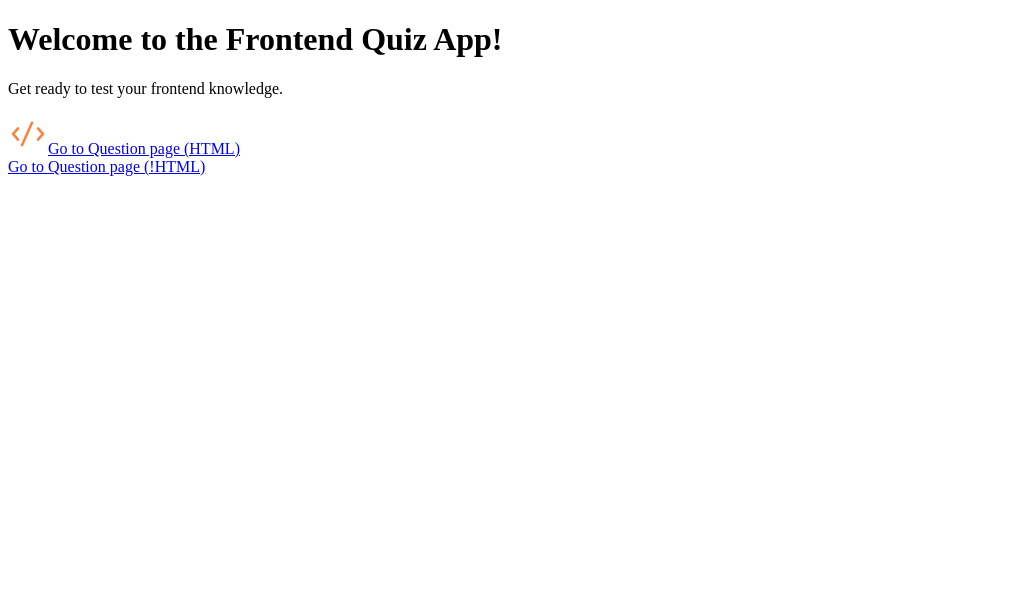
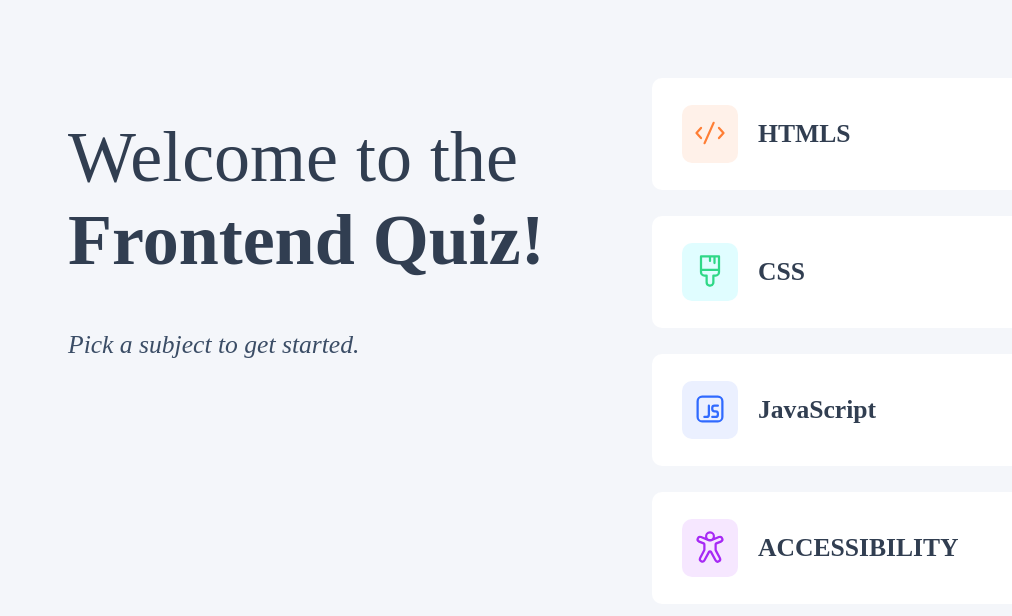
Before and after one commit to Oluwaz/Quiz-App, a React (Create React App) app: page / in a window 1280 px wide. Shown: the top 616 px of the page, without its empty margins (0-1012 px from the left). Built offline with nearby package versions, Linux system fonts and the light colour scheme.

Commit message:
phase-one

```diff
--- /dev/null
+++ b/src/components/welcomepage/welcome.css
@@ -0,0 +1,79 @@
+body {
+    background-color: #F4F6FA;
+}
+.Welcome{
+    padding: 60px;
+
+    display: flex ;
+
+}
+
+.Initial {
+    width: 50%;
+  }
+
+.Initial h1{
+    font-size: 4.5rem;
+    color: #313E51;
+}
+.Initial span{
+    font-weight: 10;
+}
+.Initial p{
+    font-size: 1.6rem;
+    font-style: italic;
+    color: #3B4D66;
+}
+.column-container {
+    display: flex;
+    flex-direction: column;
+    align-items: center;
+    gap: 1rem;
+    text-decoration: none;
+
+  }
+.img-div {
+  border-radius: 10px;
+  align-items: center;
+  border: #e5e7eb;
+  margin-left: 30px;
+  margin-right: 20px;
+  padding: 0;
+  border: 0;
+}
+  .column-container a {
+    text-decoration: none;
+    padding-top: 10px;
+    font-weight: bolder;
+    padding-left: 50px;
+    color: #313E51;
+  }
+  .column-item {
+    width: 70vh;
+    height: 14vh;
+    border-radius: 10px;
+    flex-direction: row;
+    align-items: center;
+    background-color: rgb(255, 255, 255);
+    font-size: 1.6rem;
+    justify-items: left;
+    display: flex;
+    border: #e5e7eb;
+
+    position: relative;
+    transition: transform 0.3s ease-in-out;
+
+}
+
+.column-item:hover,
+.column-item:focus-within {
+  transform: translateY(-10px);
+}
+  .column-item .img-out{
+    padding: 5px;
+    align-items: left;
+    margin-top: 5px;
+    width: 46px ;
+    height: 36px;
+
+  }
--- a/src/components/welcomepage/welcome.jsx
+++ b/src/components/welcomepage/welcome.jsx
@@ -1,20 +1,54 @@
-import React from 'react';
-import { Link } from 'react-router-dom';
-import Question from '../Question';
-import htmlicon from '../../starter-code/assets/images/icon-html.svg';
+import React from "react";
+import "./welcome.css";
+import { Link } from "react-router-dom";
+import Question from "../Question";
+import htmlicon1 from "../../starter-code/assets/images/icon-html.svg";
+import htmlicon2 from "../../starter-code/assets/images/icon-css.svg";
+import htmlicon3 from "../../starter-code/assets/images/icon-js.svg";
+import htmlicon4 from "../../starter-code/assets/images/icon-accessibility.svg";
+
+import "./welcome.css";
 
 const Welcome = () => {
+  return (
+    <div className="Welcome">
+      <div className="Initial">
+        <h1 className="initial-h1">
+          <span id="own">Welcome to the </span> <br /> Frontend Quiz!
+        </h1>
+        <p className="initial-p">Pick a subject to get started.</p>
+      </div>
 
-    return (
-        <div className='wel-div'>
-            <h1 className='initial-h1'>Welcome to the Frontend Quiz App!</h1>
-            <p className='initial-p'>Get ready to test your frontend knowledge.</p>
-            <div>
-                <Link to="/questions" state={{index: 0}}><img src={htmlicon} />Go to Question page (HTML)</Link> <br />
-                <Link to="/questions" state={{index: 1}}>Go to Question page (!HTML)</Link>
-            </div>
-        </div>
-    );
+      <div className="column-container">
+        <Link id="link" to="/questions" state={{ index: 0 }}>
+          <div className="column-item">
+
+            <div style={{background: '#fff1e9'}} className="img-div"><img className="img-out" src={htmlicon1} /></div>
+
+            HTMLS
+          </div>
+        </Link>
+        <Link id="link" to="/questions" state={{ index: 1 }}>
+          <div className="column-item">
+          <div style={{background: '#e0fdff'}}  className="img-div"><img className="img-out" src={htmlicon2} /></div>
+            CSS
+          </div>
+        </Link>
+        <Link id="link" to="/questions" state={{ index: 2 }}>
+          <div className="column-item">
+          <div style={{background: '#ebf0ff'}}  className="img-div"><img className="img-out" src={htmlicon3} /></div>
+            JavaScript
+          </div>
+        </Link>
+        <Link id="link" to="/questions" state={{ index: 3 }}>
+          <div className="column-item">
+          <div style={{background: '#f6e7ff'}}  className="img-div"><img className="img-out" src={htmlicon4} /></div>
+            ACCESSIBILITY
+          </div>
+        </Link>
+      </div>
+    </div>
+  );
 };
 
 export default Welcome;
```
Also changed, not shown: src/components/Navbar.jsx (added).
